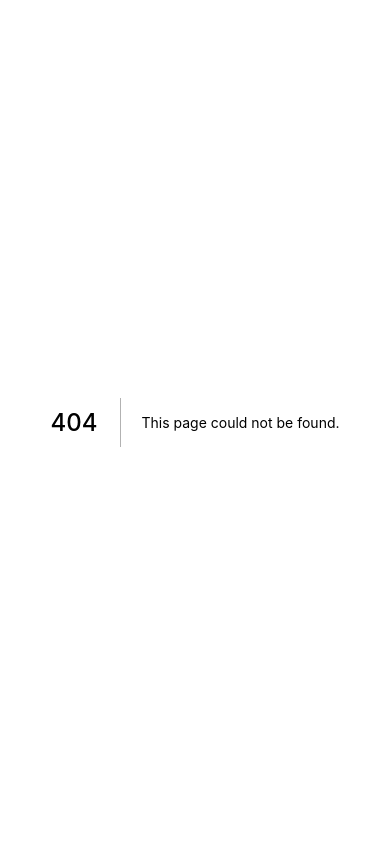
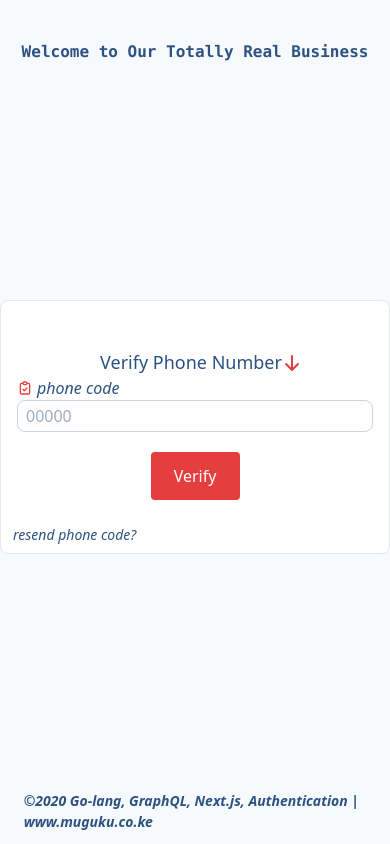
Before and after one commit to machariamuguku/Nextjs_GraphQL_Relay_Tailwind_Authentication_Frontend, a Next.js app: page /verify/phone in a window 390 px wide. Before the commit this address had no page. Built offline with nearby package versions, Linux system fonts and the light colour scheme.

Commit message:
add verify phone page

```diff
--- /dev/null
+++ b/components/verifyPhone.js
@@ -0,0 +1,96 @@
+import Head from "next/head";
+import { useForm } from "react-hook-form";
+import Link from "next/link";
+
+export function VerifyPhone() {
+  const { register, handleSubmit, errors } = useForm();
+
+  const onSubmit = (data) => {
+    console.log(data);
+  };
+
+  return (
+    <form
+      className="flex flex-col w-full sm:w-full md:w-full lg:w-10/12 xl:w-10/12 mx-auto my-auto rounded-lg border border-gray-300 bg-white"
+      onSubmit={handleSubmit(onSubmit)}
+    >
+      <div className="flex flex-col w-full mx-auto my-auto px-4 md:px-12 lg:px-12 xl:px-12 py-5 pt-12 pb-6">
+        <Head>
+          <title>Business | Verify Phone</title>
+        </Head>
+        <div className="flex flex-row flex-no-wrap mx-auto">
+          <h4 className=" my-auto text-lg ml-3 text-blue-800">
+            Verify Phone Number
+          </h4>
+          <svg
+            xmlns="http://www.w3.org/2000/svg"
+            viewBox="0 0 20 20"
+            fill="currentColor"
+            className="h-5 w-5 italic my-auto text-red-600"
+          >
+            <path
+              fillRule="evenodd"
+              d="M16.707 10.293a1 1 0 010 1.414l-6 6a1 1 0 01-1.414 0l-6-6a1 1 0 111.414-1.414L9 14.586V3a1 1 0 012 0v11.586l4.293-4.293a1 1 0 011.414 0z"
+              clipRule="evenodd"
+            />
+          </svg>
+        </div>
+
+        <div className="flex flex-row flex-no-wrap">
+          <svg
+            xmlns="http://www.w3.org/2000/svg"
+            fill="none"
+            viewBox="0 0 24 24"
+            stroke="currentColor"
+            className="h-5 w-4 mr-1 italic my-auto  text-red-600"
+          >
+            <path
+              stroke-linecap="round"
+              stroke-linejoin="round"
+              stroke-width="2"
+              d="M9 5H7a2 2 0 00-2 2v12a2 2 0 002 2h10a2 2 0 002-2V7a2 2 0 00-2-2h-2M9 5a2 2 0 002 2h2a2 2 0 002-2M9 5a2 2 0 012-2h2a2 2 0 012 2m-6 9l2 2 4-4"
+            />
+          </svg>
+
+          <label htmlFor="phone_code" className="italic my-auto text-blue-800">
+            phone code
+          </label>
+        </div>
+
+        <input
+          type="number"
+          placeholder="00000"
+          id="phone_code"
+          name="phone_code"
+          className="h-8 mb-2 pl-2 rounded-lg border border-gray-400"
+          ref={register({
+            required: true,
+            // match numbers
+            pattern: /^[0-9]+$/,
+          })}
+        />
+        {errors.phone_code && (
+          <p className="text-red-600 text-sm">phone code must be a number</p>
+        )}
+
+        <button
+          type="submit"
+          className="w-1/4 h-12 bg-red-600 mx-auto mt-3 text-white rounded mb-auto pb-auto"
+        >
+          Verify
+        </button>
+      </div>
+      {/* float this down */}
+      <div className="flex flex-row flex-no-wrap justify-between px-3 pb-2">
+        <div className="flex flex-row flex-no-wrap my-auto">
+          <span
+            className="my-auto italic text-blue-800 text-sm cursor-pointer"
+            onClick={(e) => console.log(e)}
+          >
+            resend phone code?
+          </span>
+        </div>
+      </div>
+    </form>
+  );
+}
--- /dev/null
+++ b/pages/verify/phone.js
@@ -0,0 +1,10 @@
+import { Landing } from "../../components/landing";
+import { VerifyPhone } from "../../components/verifyPhone";
+
+export default function Login() {
+  return (
+    <Landing>
+      <VerifyPhone />
+    </Landing>
+  );
+}
```
